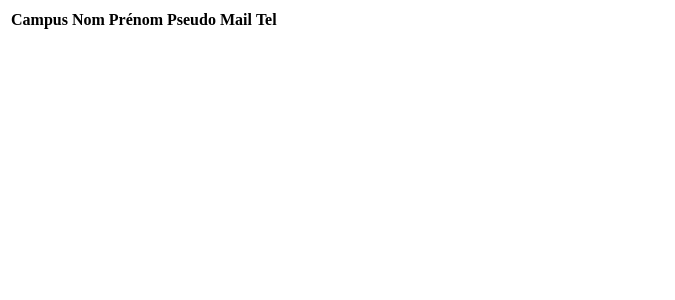
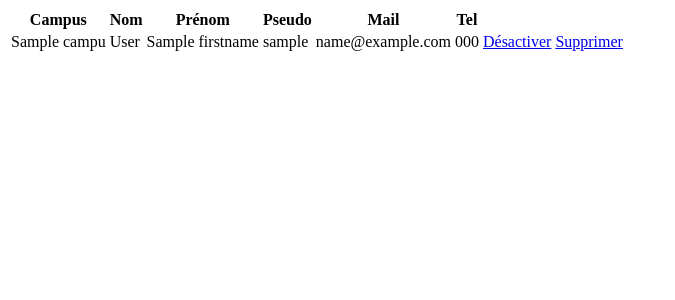
Before and after one commit to TristanCG/sortir, a Symfony app: template templates/user/list.html.twig in a window 1280 px wide. Shown: the top 300 px of the page, without its empty margins (0-675 px from the left). Run offline with Twig, Linux system fonts and the light colour scheme; the template is opened without the code that fills it: most values are stand-ins (such as "Sample title", 1, 10 or a date in 2020); lists and menus that the app fills with data are empty; some libraries are stand-ins or nearby versions.

Commit message:
afficahge liste users

```diff
--- a/src/Controller/UserController.php
+++ b/src/Controller/UserController.php
@@ -16,7 +16,7 @@
 
         $users = $userRepository->findAll();
         return $this->render('user/list.html.twig',
-        ['user' => $users]);
+        ['users' => $users]);
     }
 
     #[Route('/{id}/disable', name: 'user_disable', methods: ['GET'])]
--- a/templates/user/list.html.twig
+++ b/templates/user/list.html.twig
@@ -15,11 +15,12 @@
             <th></th>
             <th></th>
         </tr>
-        {% for users in user %}
+        {% for user in users %}
             <tr>
-                <td>{{ user.nom }}</td>
-                <td>{{ user.prenom }}</td>
-                <td>{{ user.pseudo }}</td>
+                <td>{{ user.campus.name }}</td>
+                <td>{{ user.lastname }}</td>
+                <td>{{ user.firstname }}</td>
+                <td>{{ user.nickname }}</td>
                 <td>{{ user.email }}</td>
                 <td>{{ user.phone }}</td>
                 <td><a href="#">Désactiver</a></td>
```
